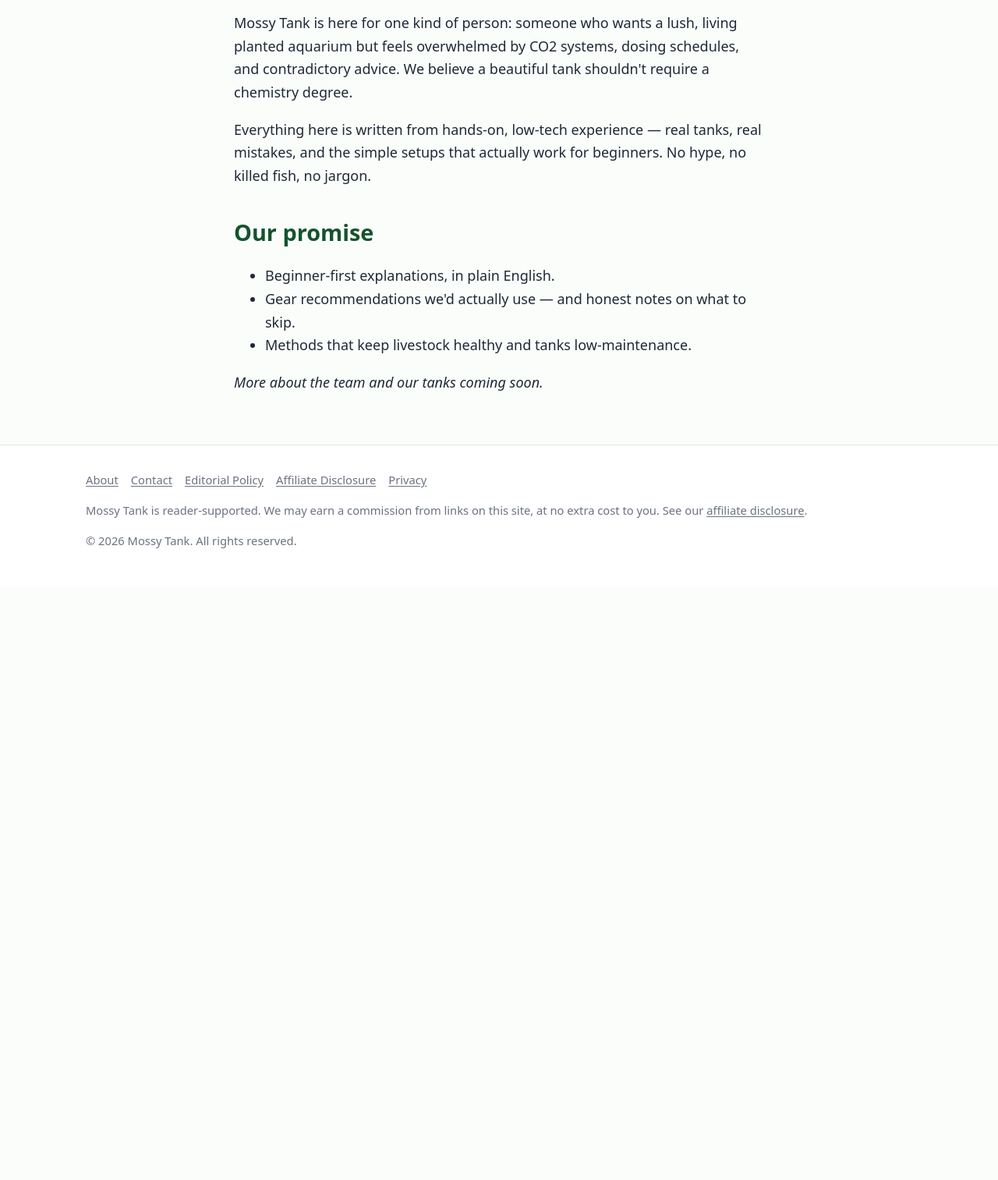
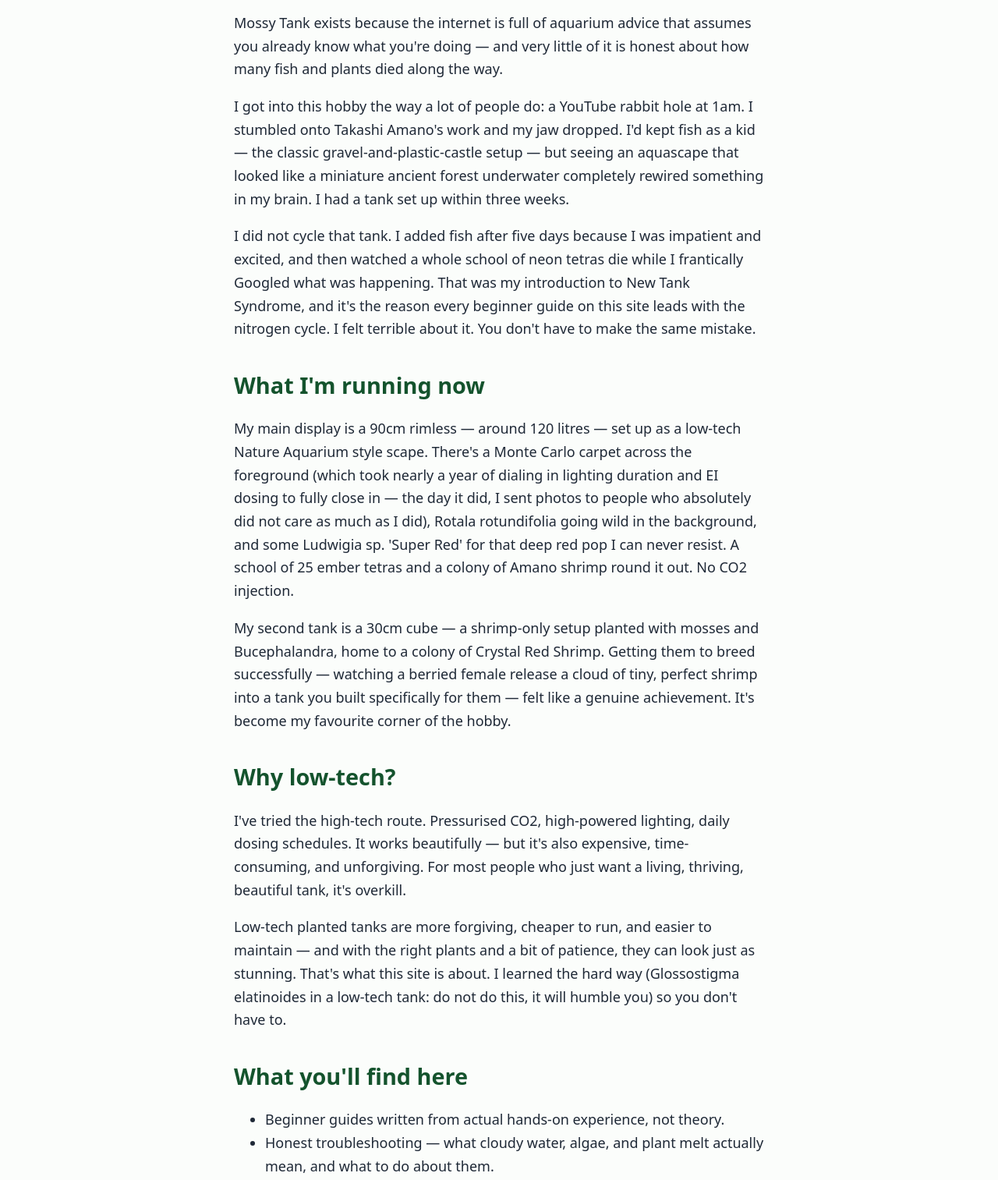
Before and after one commit to justintranaasd/mossy-tank, an Astro site: page /about in a window 1280 px wide. Shown: the part 117-1630 px from the top of the page at 78% size. Before the commit the page ends 869 px from the top, so only its background shows below. Built offline with nearby package versions, Linux system fonts and the light colour scheme; Astro itself is replaced by a stand-in of ours.

Commit message:
Write About page with real first-hand experience

```diff
--- a/src/pages/about.astro
+++ b/src/pages/about.astro
@@ -1,29 +1,84 @@
 ---
 import BaseLayout from '../layouts/BaseLayout.astro';
 ---
-<BaseLayout title="About" description="Why Mossy Tank exists and who's behind the guides.">
+<BaseLayout title="About Mossy Tank" description="Who's behind Mossy Tank, why this site exists, and what you can actually expect from the guides here.">
   <div class="container prose post">
     <h1>About Mossy Tank</h1>
+
     <p>
-      Mossy Tank is here for one kind of person: someone who wants a lush, living planted aquarium
-      but feels overwhelmed by CO2 systems, dosing schedules, and contradictory advice. We believe
-      a beautiful tank shouldn't require a chemistry degree.
-    </p>
-    <p>
-      Everything here is written from hands-on, low-tech experience — real tanks, real mistakes, and
-      the simple setups that actually work for beginners. No hype, no killed fish, no jargon.
+      Mossy Tank exists because the internet is full of aquarium advice that assumes you already
+      know what you're doing — and very little of it is honest about how many fish and plants
+      died along the way.
     </p>
 
-    <h2>Our promise</h2>
+    <p>
+      I got into this hobby the way a lot of people do: a YouTube rabbit hole at 1am. I stumbled
+      onto Takashi Amano's work and my jaw dropped. I'd kept fish as a kid — the classic
+      gravel-and-plastic-castle setup — but seeing an aquascape that looked like a miniature
+      ancient forest underwater completely rewired something in my brain. I had a tank set up
+      within three weeks.
+    </p>
+
+    <p>
+      I did not cycle that tank. I added fish after five days because I was impatient and excited,
+      and then watched a whole school of neon tetras die while I frantically Googled what was
+      happening. That was my introduction to New Tank Syndrome, and it's the reason every beginner
+      guide on this site leads with the nitrogen cycle. I felt terrible about it. You don't have to
+      make the same mistake.
+    </p>
+
+    <h2>What I'm running now</h2>
+
+    <p>
+      My main display is a 90cm rimless — around 120 litres — set up as a low-tech Nature Aquarium
+      style scape. There's a Monte Carlo carpet across the foreground (which took nearly a year of
+      dialing in lighting duration and EI dosing to fully close in — the day it did, I sent photos
+      to people who absolutely did not care as much as I did), Rotala rotundifolia going wild in the
+      background, and some Ludwigia sp. 'Super Red' for that deep red pop I can never resist.
+      A school of 25 ember tetras and a colony of Amano shrimp round it out. No CO2 injection.
+    </p>
+
+    <p>
+      My second tank is a 30cm cube — a shrimp-only setup planted with mosses and Bucephalandra,
+      home to a colony of Crystal Red Shrimp. Getting them to breed successfully — watching a
+      berried female release a cloud of tiny, perfect shrimp into a tank you built specifically for
+      them — felt like a genuine achievement. It's become my favourite corner of the hobby.
+    </p>
+
+    <h2>Why low-tech?</h2>
+
+    <p>
+      I've tried the high-tech route. Pressurised CO2, high-powered lighting, daily dosing
+      schedules. It works beautifully — but it's also expensive, time-consuming, and unforgiving.
+      For most people who just want a living, thriving, beautiful tank, it's overkill.
+    </p>
+
+    <p>
+      Low-tech planted tanks are more forgiving, cheaper to run, and easier to maintain — and with
+      the right plants and a bit of patience, they can look just as stunning. That's what this site
+      is about. I learned the hard way (Glossostigma elatinoides in a low-tech tank: do not do
+      this, it will humble you) so you don't have to.
+    </p>
+
+    <h2>What you'll find here</h2>
+
     <ul>
-      <li>Beginner-first explanations, in plain English.</li>
-      <li>Gear recommendations we'd actually use — and honest notes on what to skip.</li>
-      <li>Methods that keep livestock healthy and tanks low-maintenance.</li>
+      <li>Beginner guides written from actual hands-on experience, not theory.</li>
+      <li>Honest troubleshooting — what cloudy water, algae, and plant melt actually mean, and what to do about them.</li>
+      <li>Gear recommendations I'd personally use, with real notes on what to skip and why.</li>
+      <li>Plant and species guides built around what works in low-tech setups.</li>
     </ul>
 
-    <!-- TODO (operator): add a real author bio + photo + first-hand experience. This is the
-         single biggest E-E-A-T signal. Replace this comment with 2-3 paragraphs about who you
-         are, your tanks, and why people should trust your advice. -->
-    <p><em>More about the team and our tanks coming soon.</em></p>
+    <p>
+      There's a meditative quality to this hobby that I find genuinely grounding. Trimming stems
+      on a Sunday morning, watching shrimp forage, seeing a new leaf unfurl on a plant you've
+      been nursing. The world outside is loud. The tank just exists, quietly and beautifully, on
+      its own schedule.
+    </p>
+
+    <p>
+      I hope the guides here help you build something you love — and keep your fish alive in
+      the process.
+    </p>
   </div>
 </BaseLayout>
```
